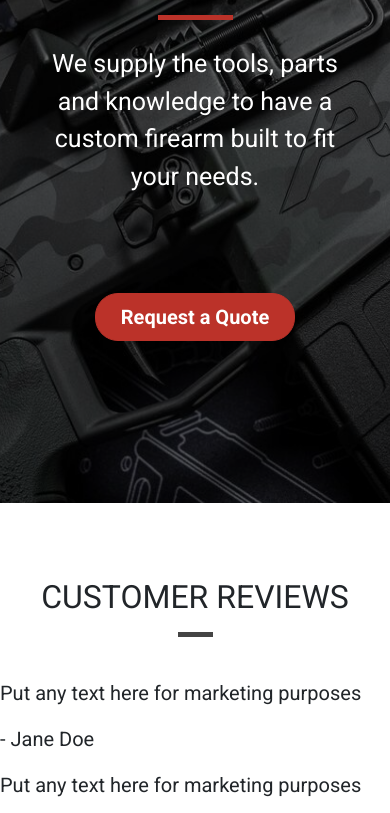
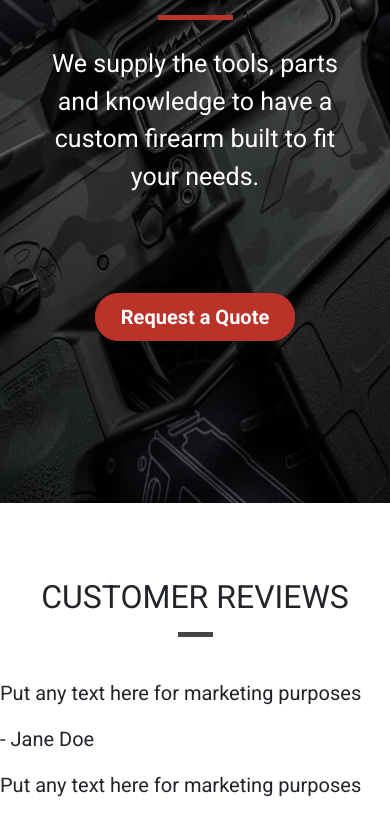
Before and after one commit to aavasylenko/jtg, a plain HTML site: page index.html in a window 390 px wide. Shown: the part 341-1154 px from the top of the page. Drawn offline with nearby package versions, Linux system fonts and the light colour scheme.

Commit message:
changed vh to vw for mobile background

```diff
--- a/css/style.css
+++ b/css/style.css
@@ -283,7 +283,7 @@ a:active {
   -webkit-background-size: 100% 100%;
   -moz-background-size: 100% 100%;
   -o-background-size: 100% 100%;
-  background-size: 60vh 100vh;
+  background-size: 100vw 100vh;
 
 
   display: flex;
```
